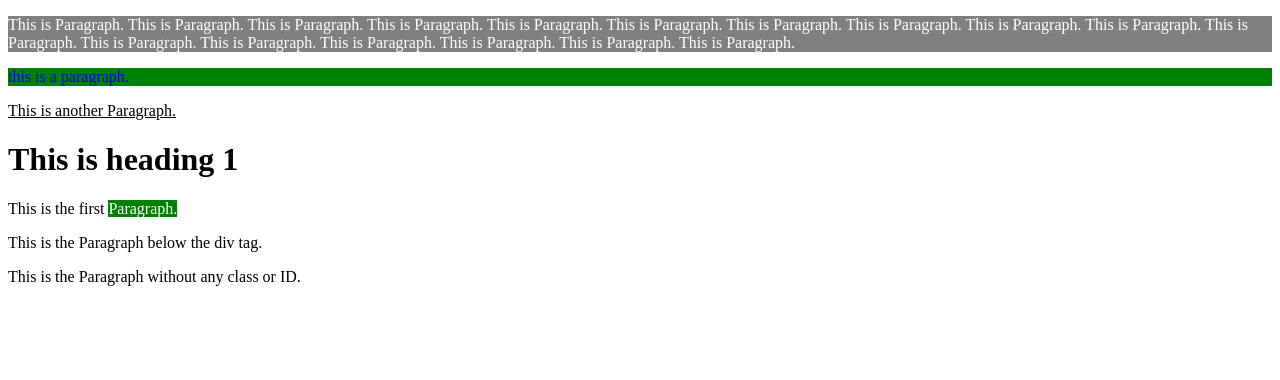
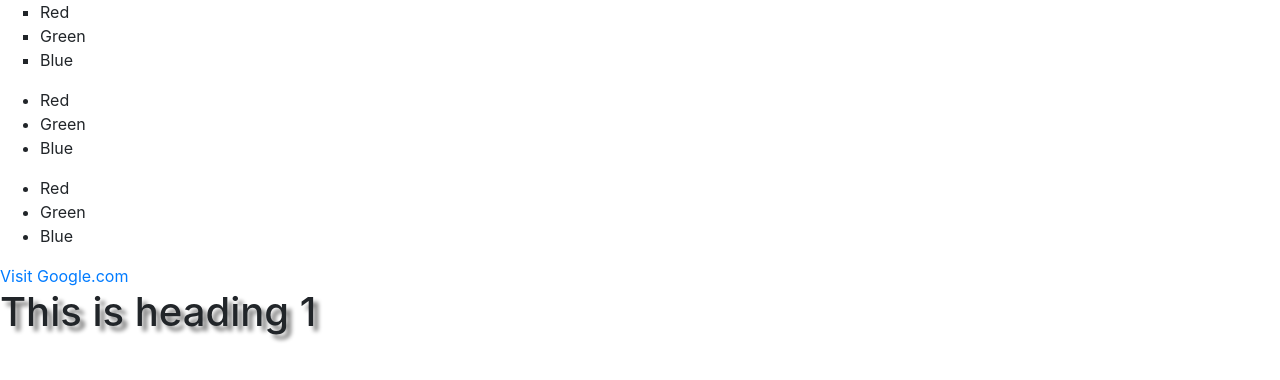
Before and after one commit to Shajeel-Afzal/batch6-codes, a plain HTML site: page css/index.html in a window 1280 px wide. Drawn offline with nearby package versions, Linux system fonts and the light colour scheme.

Commit message:
Bootstrap stared.

```diff
--- a/css/index.html
+++ b/css/index.html
@@ -2,7 +2,11 @@
 <html>
 <head>
 	<title></title>
+
+	<link rel="stylesheet" href="https://stackpath.bootstrapcdn.com/bootstrap/4.3.1/css/bootstrap.min.css" integrity="sha384-ggOyR0iXCbMQv3Xipma34MD+dH/1fQ784/j6cY/iJTQUOhcWr7x9JvoRxT2MZw1T" crossorigin="anonymous">
+
 	<link rel="stylesheet" type="text/css" href="styles.css">
+
 	<!-- <style type="text/css">
 
 		p {
@@ -14,7 +18,35 @@
 </head>
 <body>
 
+	<div id="result"></div>
 
+	<script type="text/javascript">
+
+		document.getElementById("result").innerHTML = localStorage.getItem("lastname");
+
+	</script>
+
+	<ol class="first_ol">
+		<li>Red</li>
+		<li>Green</li>
+		<li>Blue</li>
+	</ol>
+
+	<ul class="circle">
+		<li>Red</li>
+		<li>Green</li>
+		<li>Blue</li>
+	</ul>
+
+	<ul class="square">
+		<li>Red</li>
+		<li>Green</li>
+		<li>Blue</li>
+	</ul>
+
+	<a href="https://www.google.com">
+		Visit Google.com
+	</a>
 
 	<p style="color:white; background-color: gray;" >This is Paragraph. This is Paragraph. This is Paragraph. This is Paragraph. This is Paragraph. This is Paragraph. This is Paragraph. This is Paragraph. This is Paragraph. This is Paragraph. This is Paragraph. This is Paragraph. This is Paragraph. This is Paragraph. This is Paragraph. This is Paragraph. This is Paragraph. </p>
 
@@ -35,5 +67,11 @@
 	</p>
 
 	<p>This is the Paragraph without any class or ID.</p>
+
+	<script src="https://code.jquery.com/jquery-3.3.1.slim.min.js" integrity="sha384-q8i/X+965DzO0rT7abK41JStQIAqVgRVzpbzo5smXKp4YfRvH+8abtTE1Pi6jizo" crossorigin="anonymous"></script>
+
+	<script src="https://cdnjs.cloudflare.com/ajax/libs/popper.js/1.14.7/umd/popper.min.js" integrity="sha384-UO2eT0CpHqdSJQ6hJty5KVphtPhzWj9WO1clHTMGa3JDZwrnQq4sF86dIHNDz0W1" crossorigin="anonymous"></script>
+
+	<script src="https://stackpath.bootstrapcdn.com/bootstrap/4.3.1/js/bootstrap.min.js" integrity="sha384-JjSmVgyd0p3pXB1rRibZUAYoIIy6OrQ6VrjIEaFf/nJGzIxFDsf4x0xIM+B07jRM" crossorigin="anonymous"></script>
 </body>
 </html>
--- a/css/styles.css
+++ b/css/styles.css
@@ -5,15 +5,34 @@ comment.
 
 */
 
-/*p {
-	color: white;
+a:hover{
+	color: red;
+}
+
+a:link{
+	text-decoration: none;
+}
+
+.first_ol {
+	list-style-type: square;
+	/*list-style-image: url("my_image.png");*/
+}
+
+p {
+	/*visibility: hidden;*/
+	display: none;
+	/*display: inline;*/
+	border: 5px solid green;
+	background-image: url("my_image.png");
+	background-attachment: fixed;
 	/* This is a comment. */
-	background-color: red;
+	/*background-color: red;*/
 	font-family: Arial;
-	font-size: large;
-	font-size: 20px;
-	font-size: 20em;
-	font-size: 130%;
+
+
+	padding: 50px;
+	padding-left: 100;
+	margin: 50px;
 
 	font-weight: bold;
 	font-style: italic;
@@ -28,7 +47,7 @@ comment.
 
 	letter-spacing: normal;
 }
-*/
+
 /* Type Selector */
 h1 {
 	text-shadow: 5px 5px 4px grey;
```
